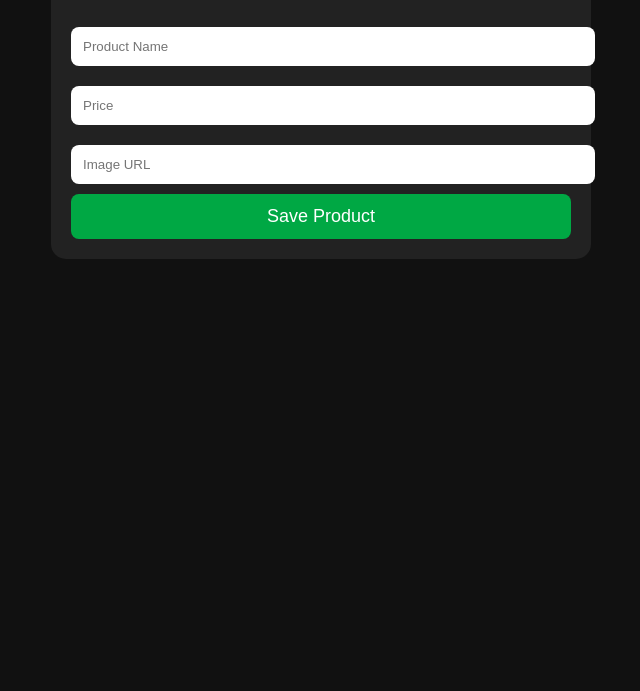
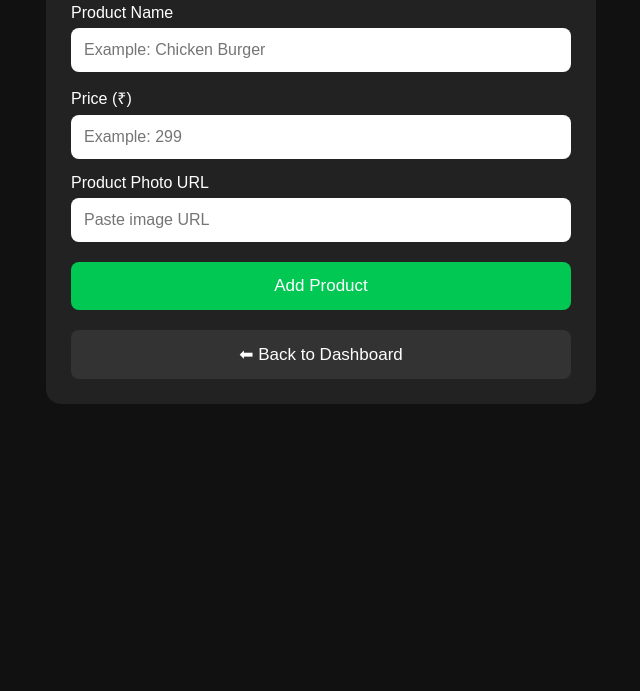
Before and after one commit to popswolfs/popswolfswebsite, a plain HTML site: page add-product.html in a window 1280 px wide. Shown: the part 109-800 px from the top of the page, without its empty margins (319-959 px from the left). Drawn offline with Linux system fonts and the light colour scheme.

Commit message:
make add product functional

```diff
--- a/add-product.html
+++ b/add-product.html
@@ -1,37 +1,61 @@
 <!DOCTYPE html>
-<html>
+<html lang="en">
 <head>
-<title>Add Product</title>
+<meta charset="UTF-8">
+<meta name="viewport" content="width=device-width, initial-scale=1.0">
+
+<title>Add Product - POPSWOLFS</title>
+
 <style>
 body{
+    margin:0;
     font-family:Arial,sans-serif;
     background:#111;
     color:white;
-padding:30px;
+    padding:20px;
 }
+
 .box{
     max-width:500px;
     margin:auto;
     background:#222;
-padding:20px;
+    padding:25px;
     border-radius:15px;
 }
+
+h2{
+    text-align:center;
+}
+
+label{
+    display:block;
+    margin-top:15px;
+    margin-bottom:6px;
+}
+
 input{
     width:100%;
-padding:12px;
-margin:10px 0;
-border:none;
+    box-sizing:border-box;
+    padding:13px;
+    border:0;
     border-radius:8px;
+    font-size:16px;
 }
+
 button{
     width:100%;
-padding:12px;
-background:#00a844;
+    padding:14px;
+    margin-top:20px;
+    border:0;
+    border-radius:8px;
+    background:#00c853;
     color:white;
-border:none;
-border-radius:8px;
-font-size:18px;
+    font-size:17px;
     cursor:pointer;
+}
+
+.back{
+    background:#333;
 }
 </style>
 </head>
@@ -39,17 +63,63 @@ cursor:pointer;
 <body>
 
 <div class="box">
-<h2>➕ Add New Product</h2>
 
-<input type="text" placeholder="Product Name">
-<input type="text" placeholder="Price">
-<input type="text" placeholder="Image URL">
+<h2>➕ Add Product</h2>
 
-<button onclick="alert('Product Saved Successfully!')">
-Save Product
+<label>Product Name</label>
+<input id="productName" type="text" placeholder="Example: Chicken Burger">
+
+<label>Price (₹)</label>
+<input id="productPrice" type="number" placeholder="Example: 299">
+
+<label>Product Photo URL</label>
+<input id="productImage" type="text"
+placeholder="Paste image URL">
+
+<button onclick="addProduct()">Add Product</button>
+
+<button class="back"
+onclick="window.location.href='dashboard.html'">
+⬅ Back to Dashboard
 </button>
 
 </div>
 
+<script>
+
+function addProduct(){
+
+    let name = document.getElementById("productName").value.trim();
+    let price = document.getElementById("productPrice").value.trim();
+    let image = document.getElementById("productImage").value.trim();
+
+    if(name === "" || price === ""){
+        alert("Please enter product name and price.");
+        return;
+    }
+
+    let products =
+        JSON.parse(localStorage.getItem("products")) || [];
+
+    products.push({
+        name: name,
+        price: price,
+        image: image
+    });
+
+    localStorage.setItem(
+        "products",
+        JSON.stringify(products)
+    );
+
+    alert("Product added successfully!");
+
+    document.getElementById("productName").value = "";
+    document.getElementById("productPrice").value = "";
+    document.getElementById("productImage").value = "";
+}
+
+</script>
+
 </body>
 </html>
```
Lines whose indentation alone changed are shown as unchanged.
